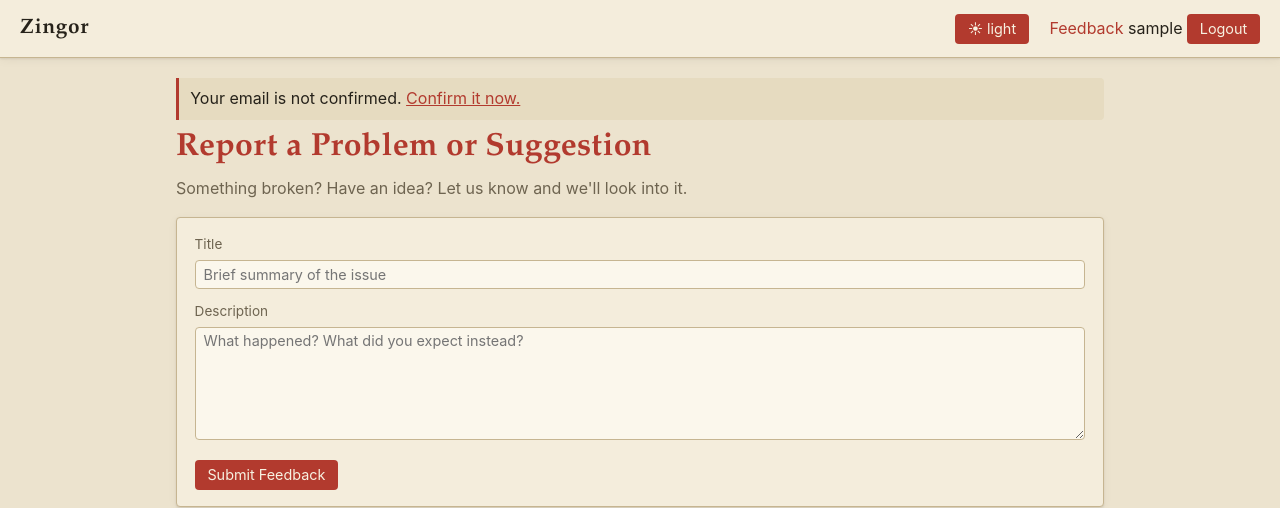
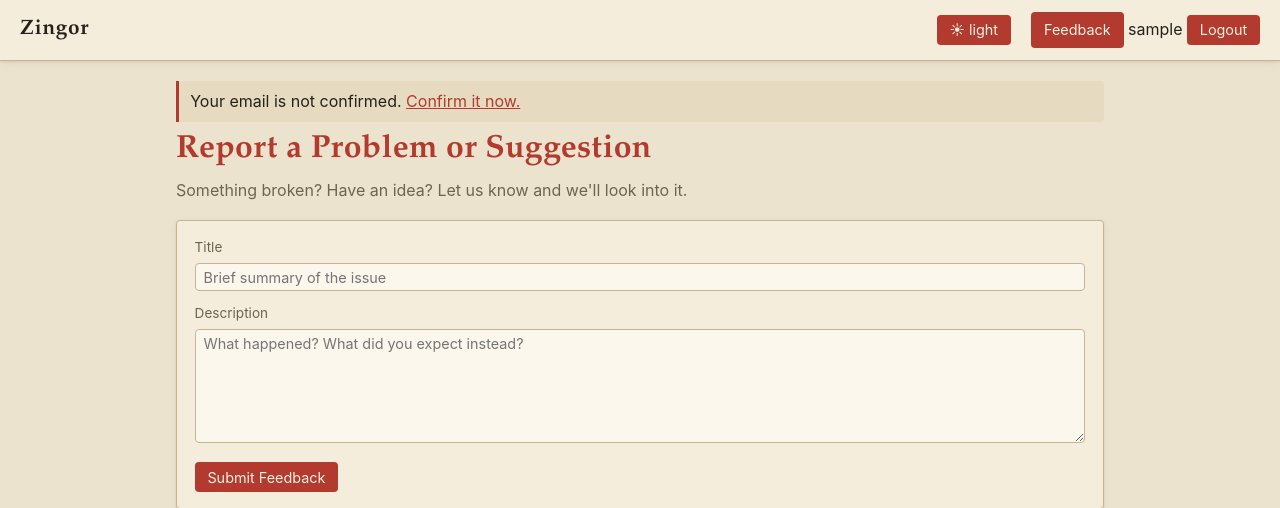
Before and after one commit to maxwelljoslyn/zingor, a Django app: page /feedback/ in a window 1280 px wide. Shown: the top 508 px of the page. Run offline with Django 5.2, Linux system fonts and the light colour scheme; the visitor is signed in with stand-in values (Sample User, id 1); parts of the project's set-up code (start-up, migrations or seed data) failed here and were passed over.

Commit message:
button styling for Feedback nav item

```diff
--- a/characters/static/characters/styles.css
+++ b/characters/static/characters/styles.css
@@ -141,8 +141,7 @@ header {
   text-decoration: none;
 }
 header > a:hover { color: var(--accent); }
-nav a { color: var(--accent); text-decoration: none; margin-left: 1rem; }
-nav a:hover { color: var(--accent-hover); }
+nav a.btn { color: var(--on-accent); text-decoration: none; margin-left: 1rem; }
 /* Show the icon for the active theme; the other stays hidden. Light is the
    default (:root), dark is applied via :root[data-theme="dark"]. */
 .theme-icon-dark { display: none; }
--- a/characters/templates/characters/base.html
+++ b/characters/templates/characters/base.html
@@ -114,7 +114,7 @@
         <span class="theme-icon theme-icon-dark"><span aria-hidden="true">☾</span> dark</span>
       </button>
       {% if user.is_authenticated %}
-        <a href="{% url 'characters:feedback' %}">Feedback</a>
+        <a class="btn" href="{% url 'characters:feedback' %}">Feedback</a>
         <span>{{ user.username }}</span>
         <form method="post" action="{% url 'characters:logout' %}" class="inline">
           {% csrf_token %}
```
